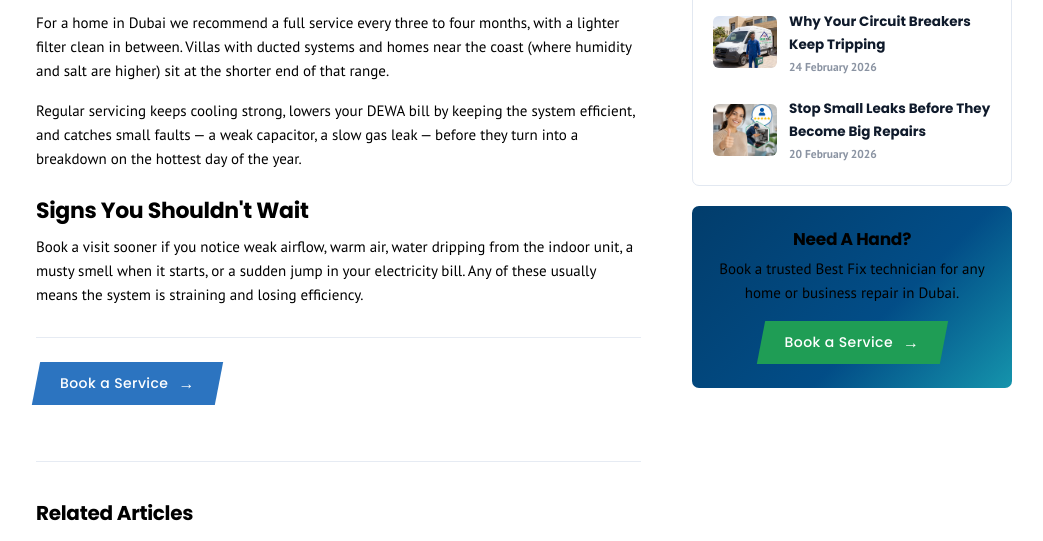
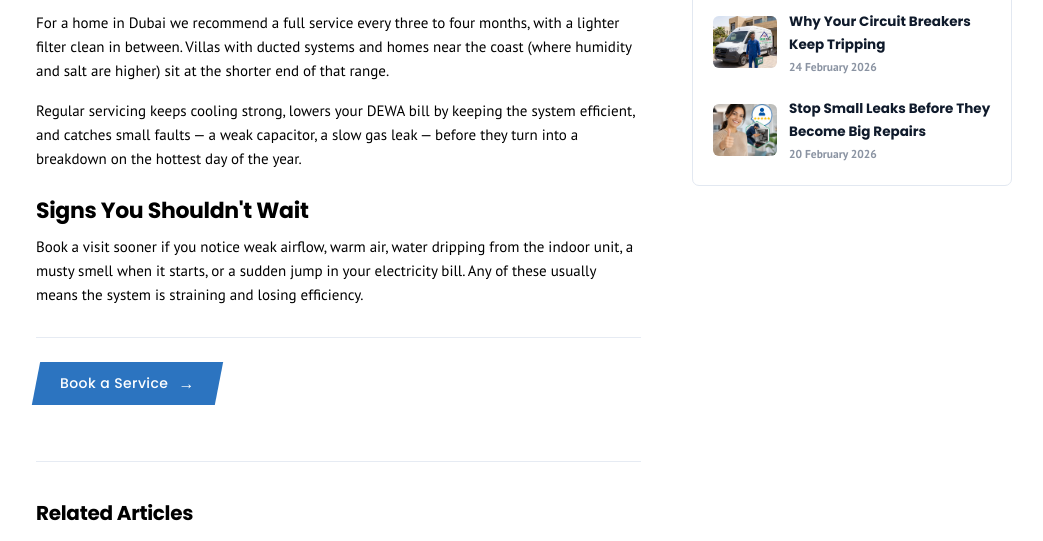
Before and after one commit to Shakeeb871/bestfixit-ae, a Flask app: page /blog/how-often-service-ac-in-dubai/ in a window 1280 px wide. Shown: the part 1266-1807 px from the top of the page, without its empty margins (116-1159 px from the left). Run offline with Flask 3, Linux system fonts and the light colour scheme; some libraries are stand-ins or nearby versions.

Commit message:
Blog post: remove the extra 'Need a Hand?' sidebar CTA widget
Co-Authored-By: Claude Opus 4.8 <noreply@anthropic.com>
Claude-Session: https://claude.ai/code/session_016tDyNJwNLGHkf9e7t3iXBH

```diff
--- a/templates/blog_post.html
+++ b/templates/blog_post.html
@@ -67,9 +67,6 @@
   .blg-recent__t{ font-family:var(--font-heading); font-weight:700; font-size:13.5px; line-height:1.35; color:#0f1a2b; }
   .blg-recent a:hover .blg-recent__t{ color:#024d87; }
   .blg-recent__d{ display:block; margin-top:3px; font-size:11.5px; color:#8a93a2; font-weight:600; }
-  .blg-cta-widget{ background:linear-gradient(135deg,#023d6c,#024d87 60%,#1594ac); color:#fff; border-radius:7px; padding:24px 22px; text-align:center; }
-  .blg-cta-widget h4{ margin:0 0 8px; font-family:var(--font-heading); font-weight:800; font-size:17px; color:#fff; }
-  .blg-cta-widget p{ margin:0 0 16px; font-size:13.5px; line-height:1.6; color:rgba(255,255,255,.9); }
   @media (max-width:1000px){ .blg-layout{ grid-template-columns:1fr; } }
 </style>
 
@@ -136,11 +133,6 @@
               {% endfor %}
             </div>
           </div>
-          <div class="blg-cta-widget">
-            <h4>Need a Hand?</h4>
-            <p>Book a trusted Best Fix technician for any home or business repair in Dubai.</p>
-            <a class="btn-skew btn-skew--green btn-skew--arrow" href="/contact/">Book a Service</a>
-          </div>
         </aside>
 
       </div>
```
